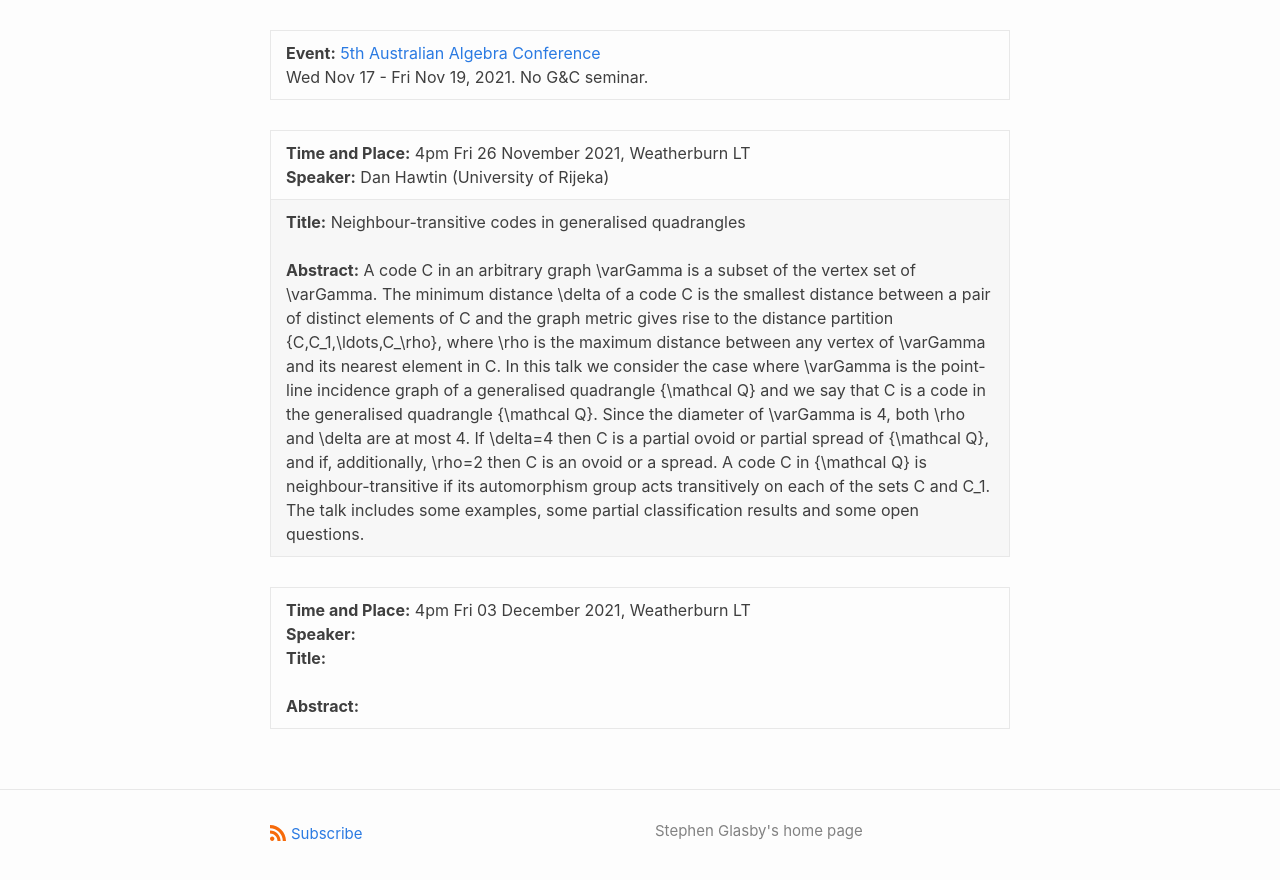
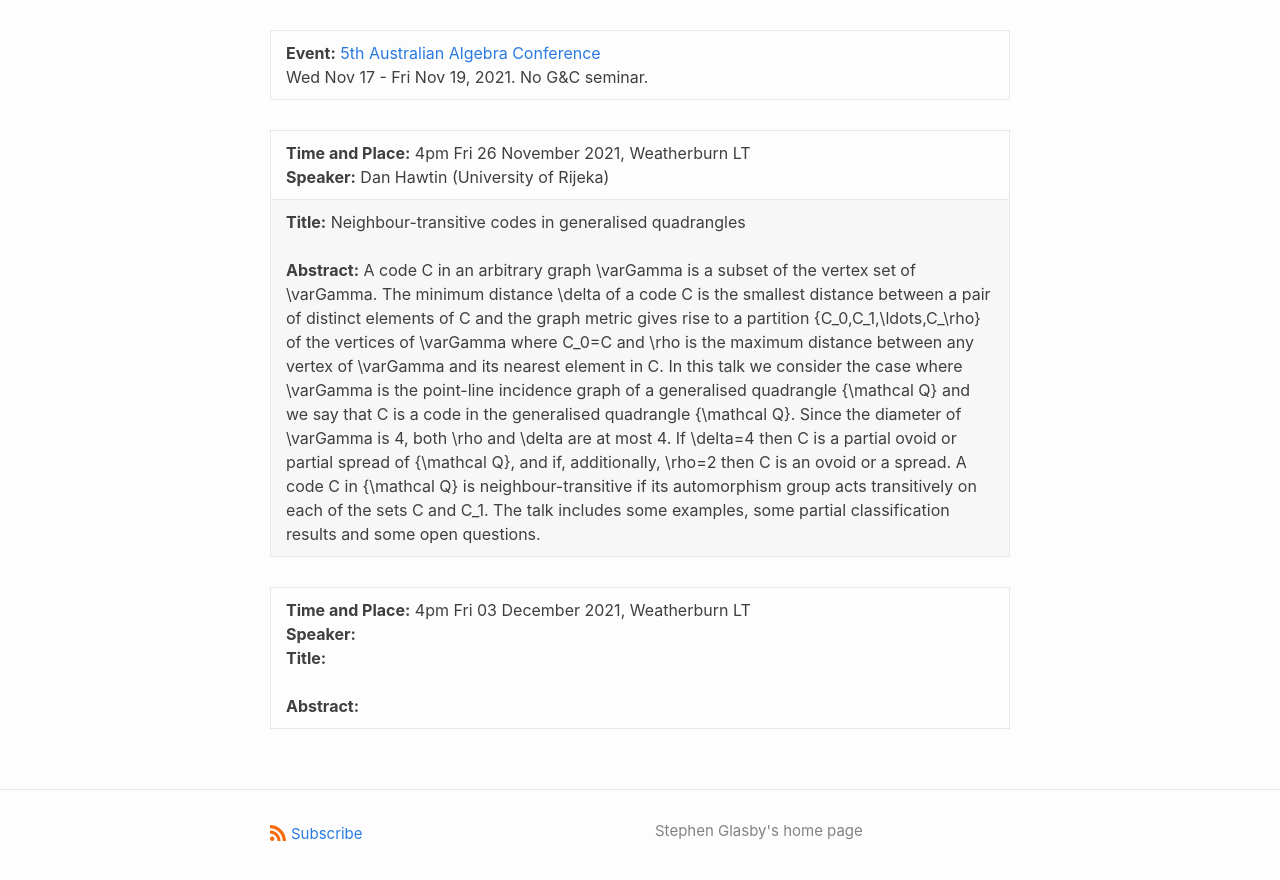
Before and after one commit to StephenGlasby/StephenGlasby.github.io, a Jekyll site: the page built from GandCSeminars.md, in a window 1280 px wide and 900 px high, scrolled down 5959 px. Shown: the top 880 px of the window. Built offline with Jekyll 4.4.1, drawn with Linux system fonts in a browser that asks for light colours.

Commit message:
Hawtin seminar

```diff
--- a/GandCSeminars.md
+++ b/GandCSeminars.md
@@ -48,7 +48,7 @@ The Groups and Combinatorics Seminar occurs regularly on Friday afternoons at 16
 |**Event:** [5th Australian Algebra Conference](https://aac05.github.io/)<br> Wed Nov 17 - Fri Nov 19, 2021. No G&C seminar. |
 
 |**Time and Place:** 4pm Fri 26 November 2021, Weatherburn LT<br>               **Speaker:** Dan Hawtin (University of Rijeka)<br>
-**Title:** Neighbour-transitive codes in generalised quadrangles <br><br>       **Abstract:**  A code C in an arbitrary graph \varGamma is a subset of the vertex set of \varGamma. The minimum distance \delta of a code C is the smallest distance between a pair of distinct elements of C and the graph metric gives rise to the distance partition \{C,C_1,\ldots,C_\rho\}, where \rho is the maximum distance between any vertex of \varGamma and its nearest element in C. In this talk we consider the case where \varGamma is the point-line incidence graph of a generalised quadrangle {\mathcal Q} and we say that C is a code in the generalised quadrangle {\mathcal Q}. Since the diameter of \varGamma is 4, both \rho and \delta are at most 4. If \delta=4 then C is a partial ovoid or partial spread of {\mathcal Q}, and if, additionally, \rho=2 then C is an ovoid or a spread. A code C in {\mathcal Q} is neighbour-transitive if its automorphism group acts transitively on each of the sets C and C_1. The talk includes some examples, some partial classification results and some open questions. |
+**Title:** Neighbour-transitive codes in generalised quadrangles <br><br>       **Abstract:**  A code C in an arbitrary graph \varGamma is a subset of the vertex set of \varGamma. The minimum distance \delta of a code C is the smallest distance between a pair of distinct elements of C and the graph metric gives rise to a partition {C_0,C_1,\ldots,C_\rho} of the vertices of \varGamma where C_0=C and \rho is the maximum distance between any vertex of \varGamma and its nearest element in C. In this talk we consider the case where \varGamma is the point-line incidence graph of a generalised quadrangle {\mathcal Q} and we say that C is a code in the generalised quadrangle {\mathcal Q}. Since the diameter of \varGamma is 4, both \rho and \delta are at most 4. If \delta=4 then C is a partial ovoid or partial spread of {\mathcal Q}, and if, additionally, \rho=2 then C is an ovoid or a spread. A code C in {\mathcal Q} is neighbour-transitive if its automorphism group acts transitively on each of the sets C and C_1. The talk includes some examples, some partial classification results and some open questions. |
 
 
 |**Time and Place:** 4pm Fri 03 December 2021, Weatherburn LT<br>                 **Speaker:** <br>                 **Title:**  <br><br>                    **Abstract:**  |
```
